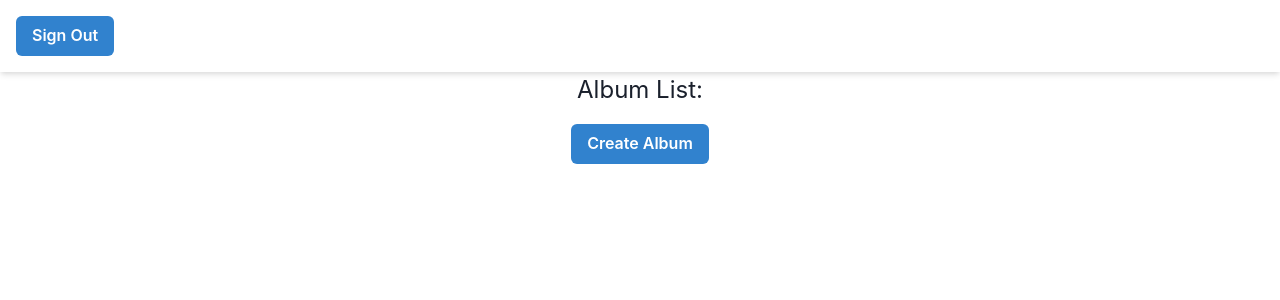
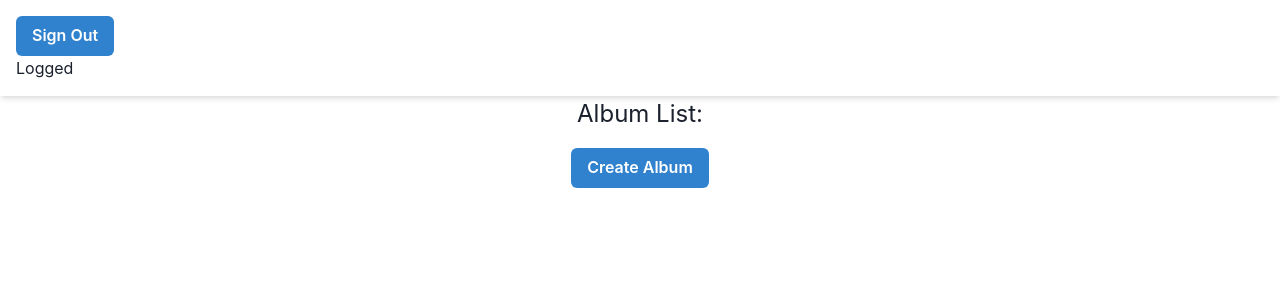
Before and after one commit to Antholem/Photodrop, a React (Create React App) app: page / in a window 1280 px wide. Shown: the top 300 px of the page. Built offline with nearby package versions, Linux system fonts and the light colour scheme; no server answers; sample sign-in values are in the browser's storage.

Commit message:
Navigation Bar

```diff
--- a/package.json
+++ b/package.json
@@ -14,7 +14,7 @@
     "react": "^18.2.0",
     "react-dom": "^18.2.0",
     "react-router-dom": "^6.22.2",
-    "react-scripts": "5.0.1",
+    "react-scripts": "^3.0.1",
     "web-vitals": "^2.1.4"
   },
   "scripts": {
@@ -40,5 +40,8 @@
       "last 1 firefox version",
       "last 1 safari version"
     ]
+  },
+  "devDependencies": {
+    "@babel/plugin-proposal-private-property-in-object": "^7.21.11"
   }
 }
--- a/src/components/navigation/component.js
+++ b/src/components/navigation/component.js
@@ -30,6 +30,9 @@ const Navigation = () => {
                 <Button onClick={signOutHandler} colorScheme='blue' variant='solid'>
                     Sign Out
                 </Button>
+                <Box>
+                    {user && <>Logged</>}
+                </Box>
             </Box>
             <Outlet />
         </Fragment>
--- a/src/pages/home/page.js
+++ b/src/pages/home/page.js
@@ -19,11 +19,11 @@ function Home() {
             <Box display="flex" flexDirection="column" justifyContent='flex-start' alignItems='center' gap={2}>
                 <Box>
                     <Text fontSize='2xl'>
-                        Album List:
+                        Album List: {user && <></>}
                     </Text>
                 </Box>
                 <Box>
-
+                    {/* put album.title in here */}
                 </Box>
                 <Box>
                     <Button colorScheme='blue' variant='solid'>
```
Also changed, not shown: 1 other file (tests, documents, lock files or other folders).
